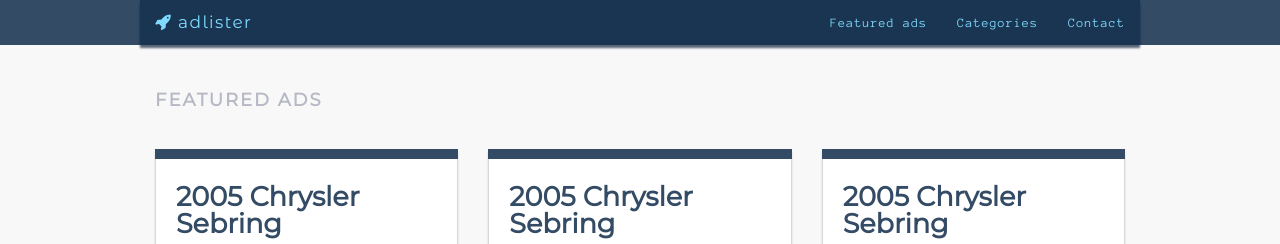
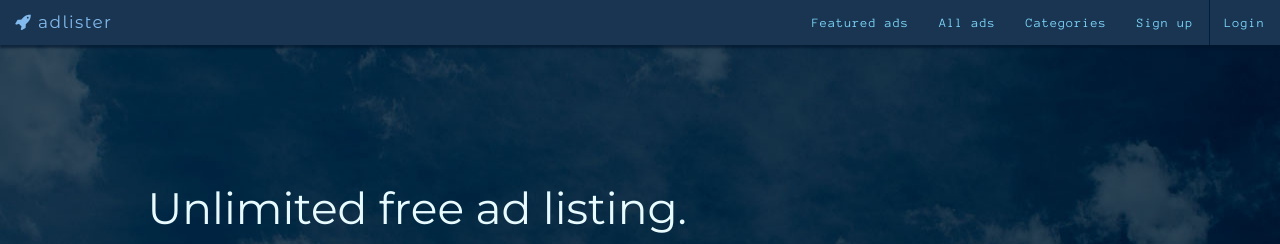
Before and after one commit to Codeup-Adlister-Project/adlister.dev, a PHP site: page / in a window 1280 px wide. Shown: the top 244 px of the page. Run offline with PHP 8.4, Linux system fonts and the light colour scheme; some libraries are stand-ins or nearby versions.

Commit message:
updates to content for index.php, footer, and navbar

```diff
--- a/public/index.php
+++ b/public/index.php
@@ -8,7 +8,25 @@
 <?php require_once '../views/partials/header.php'; ?>
 </head>
 <body>
+
 <?php require_once '../views/partials/navbar.php'; ?>
+
+<section id="homepage-hero">
+
+    <div class="row">
+        <div class="medium-12 columns">
+            <h1 class="hero">Unlimited free ad listing. <br class="hide-for-small">Local and world-wide.</h1>
+            <h3 class="call">View our featured ads&nbsp;below.</h3>
+        </div>
+    </div>
+
+    <div class="row">
+        <div class="medium-12 columns text-center">
+            <p class="arrow"><i class="fa fa-angle-down"></i></p>
+        </div>
+    </div>
+
+</section>
 
 <?php require_once 'ads.index.php'; ?>
 
--- a/views/partials/footer.php
+++ b/views/partials/footer.php
@@ -5,7 +5,7 @@
 
             <div class="row">
                 <div class="small-10 columns">
-                    <p class="footer-text">© Copyright 2015 Adlister.</p>
+                    <p>© Copyright 2015 Adlister.</p>
                 </div>
             </div>
 
--- a/views/partials/navbar.php
+++ b/views/partials/navbar.php
@@ -1,5 +1,5 @@
-    <div class="contain-to-grid fixed">
-        <nav class="top-bar" data-topbar>
+    <div class="fixed">
+        <nav class="top-bar" data-topbar data-options="scrolltop:false">
             <ul class="title-area">
                 <li class="name">
                     <h1 id="site-name"><a href="/"><i class="fa fa-rocket"></i> ad<span class="logo-liste">liste</span>r</a></h1>
@@ -10,9 +10,16 @@
             <section class="top-bar-section">
                 <!-- Right Nav Section -->
                 <ul class="right">
-                    <li class="active"><a href="#">Featured ads</a></li>
+                    <li class="divider show-for-small-only"></li>
+                    <li class="active"><a href="#featured">Featured ads</a></li>
+                    <li class="divider show-for-small-only"></li>
+                    <li class=""><a href="#">All ads</a></li>
+                    <li class="divider show-for-small-only"></li>
                     <li class=""><a href="#">Categories</a></li>
-                    <li class=""><a href="#">Contact</a></li>
+                    <li class="divider show-for-small-only"></li>
+                    <li class=""><a href="#">Sign up</a></li>
+                    <li class="divider"></li>
+                    <li class=""><a href="#">Login</a></li>
                 </ul>
             </section>
         </nav>
```
